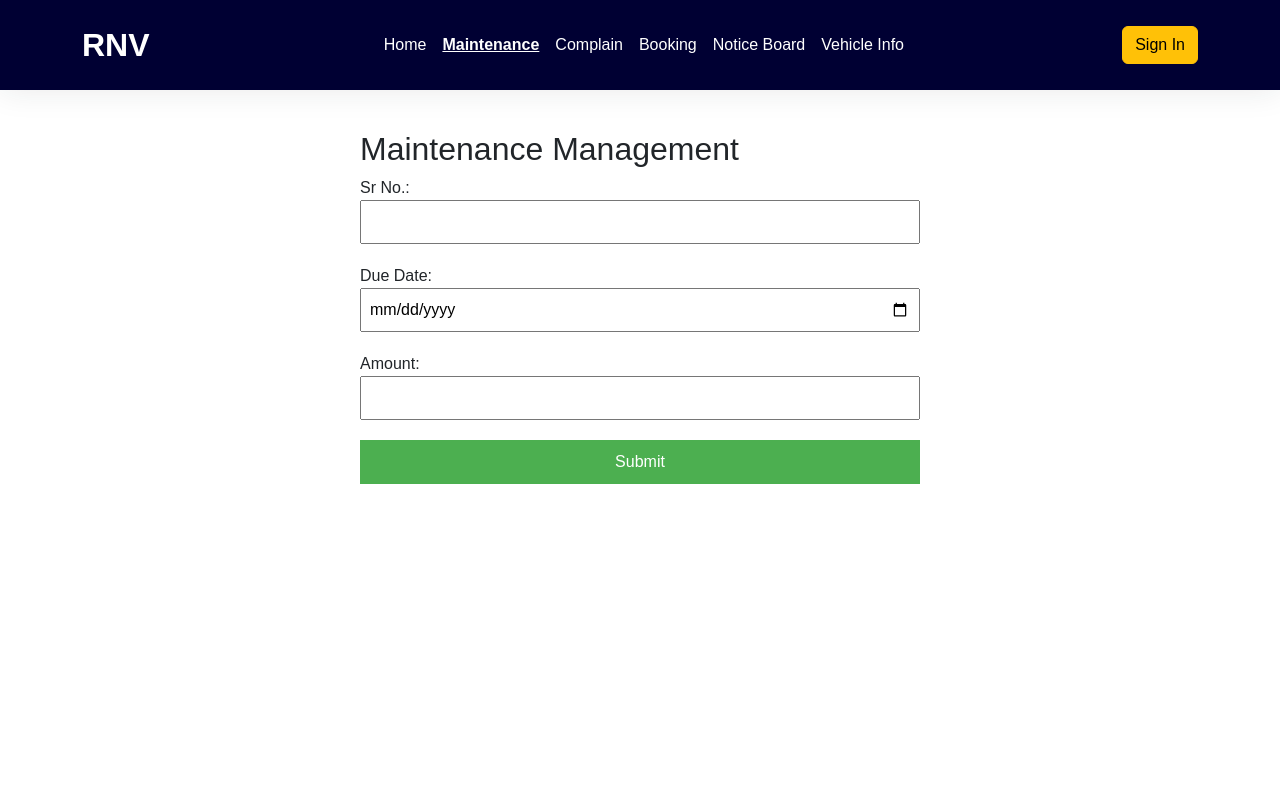
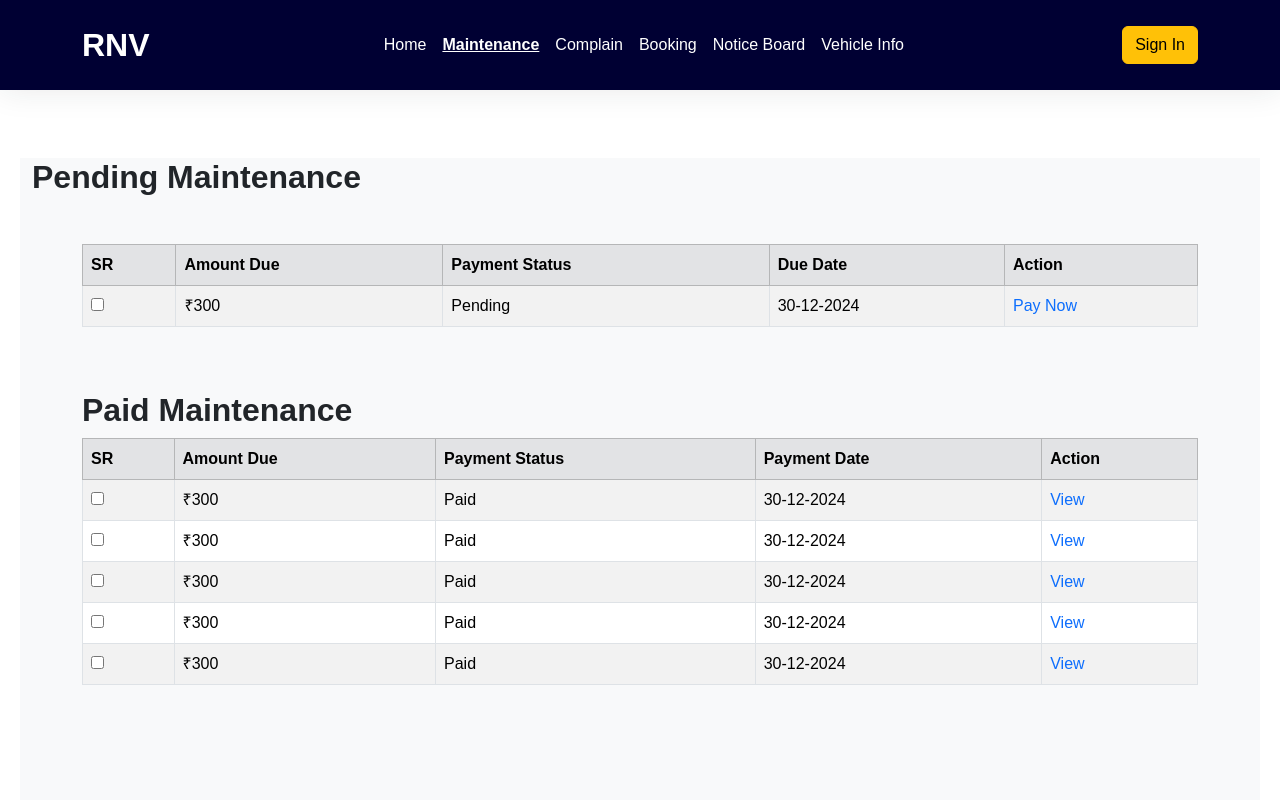
Before and after one commit to Vaibhavgoriya/apartment_management_system, a React (Vite) app in the folder frontend/: page /maintenance in a window 1280 px wide. Shown: the top 800 px of the page. Built offline with nearby package versions, Linux system fonts and the light colour scheme.

Commit message:
design change

```diff
--- a/frontend/src/userpanel/Components/Booking.jsx
+++ b/frontend/src/userpanel/Components/Booking.jsx
@@ -81,7 +81,7 @@ function Booking() {
 
           {/* Booking Form */}
           <div className="col-md-9">
-            <h2 className="mb-4" style={{ color: "#00003E" }}>
+            <h2 className="mb-4 fw-bold" style={{ color: "#00003E" }}>
               Hall Booking Form
             </h2>
             <form onSubmit={handleSubmit}>
--- a/frontend/src/userpanel/Components/Complain.jsx
+++ b/frontend/src/userpanel/Components/Complain.jsx
@@ -45,7 +45,7 @@ const ComplaintForm = () => {
 
           {/* Main Content */}
           <div className="col-md-9">
-            <h2 className="mb-4"style={{ color: "#00003E" }}>Complaint Form</h2>
+            <h2 className="mb-4 fw-bold"style={{ color: "#00003E" }}>Complaint Form</h2>
             <form onSubmit={handleSubmit}>
               <div className="mb-3">
                 <label htmlFor="date" className="form-label">
--- a/frontend/src/userpanel/Components/Home.jsx
+++ b/frontend/src/userpanel/Components/Home.jsx
@@ -2,6 +2,20 @@
 function Home() {
   return (
     <div className="container-fluid bg-light">
+       <div className="col-md-6 d-flex justify-content-end">
+  <div className="input-group w-auto">
+    <input
+      type="text"
+      className="form-control"
+      placeholder="Search "
+      aria-label="Search "
+    />
+    <br/>
+    <button className="btn text-white" style={{ backgroundColor: '#00003E' }}>
+      Search
+    </button>
+  </div>
+</div>
       {" "}
       {/* Fluid container for full width, light background */}
       <div className="container mt-4">
--- a/frontend/src/userpanel/Components/Maintenance.jsx
+++ b/frontend/src/userpanel/Components/Maintenance.jsx
@@ -1,95 +1,61 @@
-import { useState } from "react";
+const Maintenance = () => {
+  return (
+    <div className="container-fluid bg-light min-vh-100">
+             <h2 className="fw-bold mt-5">Pending Maintenance</h2>
 
-const Maintenance = () => {
-  const [maintenanceData, setMaintenanceData] = useState({
-    srNo: "",
-    dueDate: "",
-    amount: "",
-  });
+      {/* Main Content */}
+      <div className="container my-5">
+        <div className="table-responsive">
+          <table className="table table-bordered table-striped">
+            <thead className="table-secondary">
+              <tr>
+                <th>SR</th>
+                <th>Amount Due</th>
+                <th>Payment Status</th>
+                <th>Due Date</th>
+                <th>Action</th>
+              </tr>
+            </thead>
+            <tbody>
+              <tr>
+                <td><input type="checkbox" /></td>
+                <td>₹300</td>
+                <td>Pending</td>
+                <td>30-12-2024</td>
+                <td><a href="#" className="text-primary text-decoration-none">Pay Now</a></td>
+              </tr>
+            </tbody>
+          </table>
+        </div>
 
-  const [message, setMessage] = useState("");
+        <h2 className="fw-bold mt-5">Paid Maintenance</h2>
+        <div className="table-responsive">
+          <table className="table table-bordered table-striped">
+            <thead className="table-secondary">
+              <tr>
+                <th>SR</th>
+                <th>Amount Due</th>
+                <th>Payment Status</th>
+                <th>Payment Date</th>
+                <th>Action</th>
+              </tr>
+            </thead>
+            <tbody>
+              {Array.from({ length: 5 }).map((_, index) => (
+                <tr key={index}>
+                  <td><input type="checkbox" /></td>
+                  <td>₹300</td>
+                  <td>Paid</td>
+                  <td>30-12-2024</td>
+                  <td><a href="#" className="text-primary text-decoration-none">View</a></td>
+                </tr>
+              ))}
+            </tbody>
+          </table>
+        </div>
+      </div>
 
-  const handleChange = (e) => {
-    const { name, value } = e.target;
-    setMaintenanceData((prev) => ({
-      ...prev,
-      [name]: value,
-    }));
-  };
 
-  const handleSubmit = (e) => {
-    e.preventDefault();
-
-    // Validation
-    if (!maintenanceData.srNo || !maintenanceData.dueDate || !maintenanceData.amount) {
-      setMessage("Please fill in all fields.");
-      return;
-    }
-
-    // Mock API or save data logic
-    setMessage(
-      `Maintenance record added: Sr No. ${maintenanceData.srNo}, Due Date: ${maintenanceData.dueDate}, Amount: ${maintenanceData.amount}`
-    );
-
-    // Clear form after submission
-    setMaintenanceData({
-      srNo: "",
-      dueDate: "",
-      amount: "",
-    });
-  };
-
-  return (
-    <div style={{ padding: "20px", maxWidth: "600px", margin: "auto", fontFamily: "Arial, sans-serif" }}>
-      <h2>Maintenance Management</h2>
-      <form onSubmit={handleSubmit} style={{ display: "flex", flexDirection: "column", gap: "10px" }}>
-        <label>
-          Sr No.:
-          <input
-            type="text"
-            name="srNo"
-            value={maintenanceData.srNo}
-            onChange={handleChange}
-            required
-            style={{ width: "100%", padding: "8px", marginBottom: "10px" }}
-          />
-        </label>
-        <label>
-          Due Date:
-          <input
-            type="date"
-            name="dueDate"
-            value={maintenanceData.dueDate}
-            onChange={handleChange}
-            required
-            style={{ width: "100%", padding: "8px", marginBottom: "10px" }}
-          />
-        </label>
-        <label>
-          Amount:
-          <input
-            type="number"
-            name="amount"
-            value={maintenanceData.amount}
-            onChange={handleChange}
-            required
-            style={{ width: "100%", padding: "8px", marginBottom: "10px" }}
-          />
-        </label>
-        <button
-          type="submit"
-          style={{
-            backgroundColor: "#4CAF50",
-            color: "white",
-            padding: "10px",
-            border: "none",
-            cursor: "pointer",
-          }}
-        >
-          Submit
-        </button>
-      </form>
-      {message && <p style={{ marginTop: "20px", color: "green" }}>{message}</p>}
     </div>
   );
 };
--- a/frontend/src/userpanel/Components/NoticeBoard.jsx
+++ b/frontend/src/userpanel/Components/NoticeBoard.jsx
@@ -12,7 +12,7 @@ const NoticeBoard = () => {
     <div className="container-fluid bg-light">
       {/* Notice Section */}
       <div className="container my-5">
-        <h1 className="text mb-4" style={{ color: "#00003E" }}>
+        <h1 className="text mb-4 fw-bold" style={{ color: "#00003E" }}>
           Notice
         </h1>
         <div className="card shadow-sm">
--- a/frontend/src/userpanel/Components/VehicleInfo.jsx
+++ b/frontend/src/userpanel/Components/VehicleInfo.jsx
@@ -3,7 +3,7 @@ const VehicleInfo = () => {
   return (
     <div className="container-fluid bg-light ">
           <div className="container my-5">
-      <h2 className="text-center mb-4 row justify-content-left" style={{ color: "#00003E" }}>Vehicle Info</h2>
+      <h2 className="text-center mb-4 row justify-content-left fw-bold" style={{ color: "#00003E" }}>Vehicle Info</h2>
       <div className="row justify-content-left mb-3">
           <div className="col-md-6">
             <div className="input-group">
```
